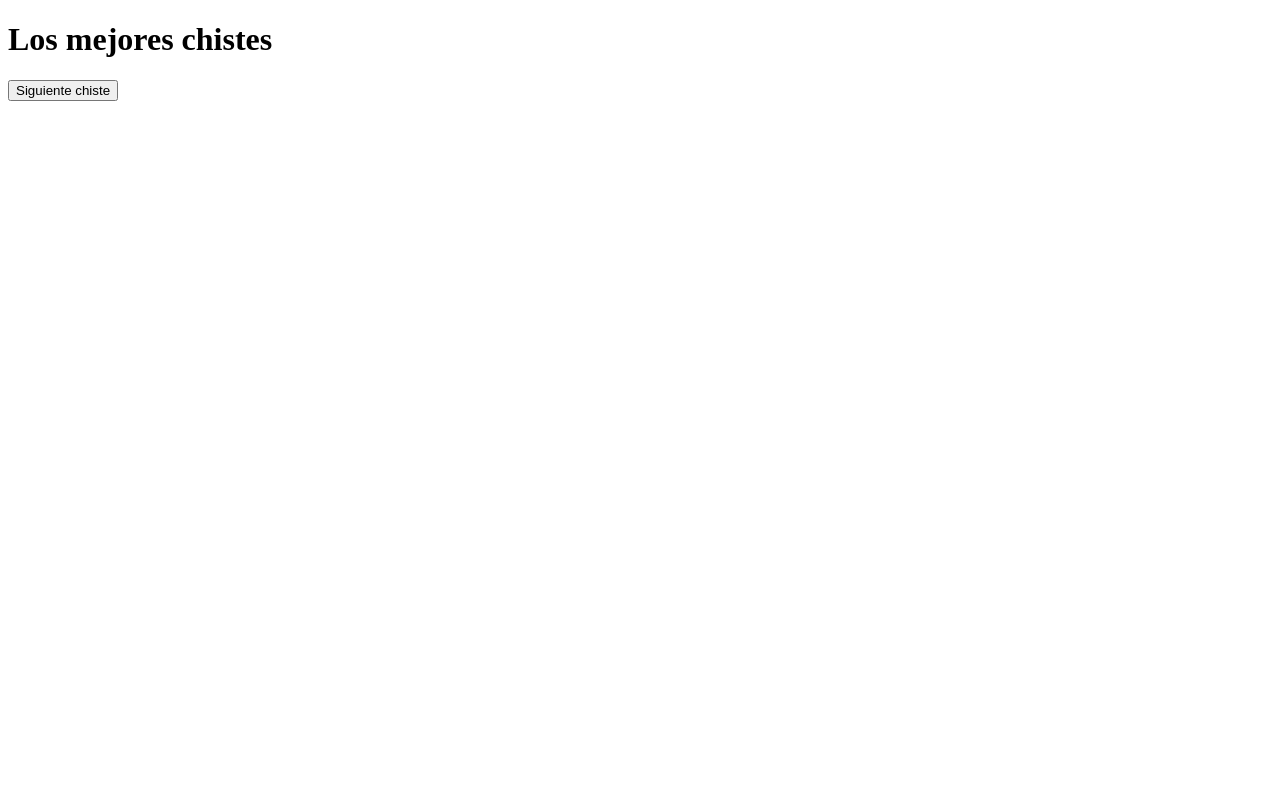
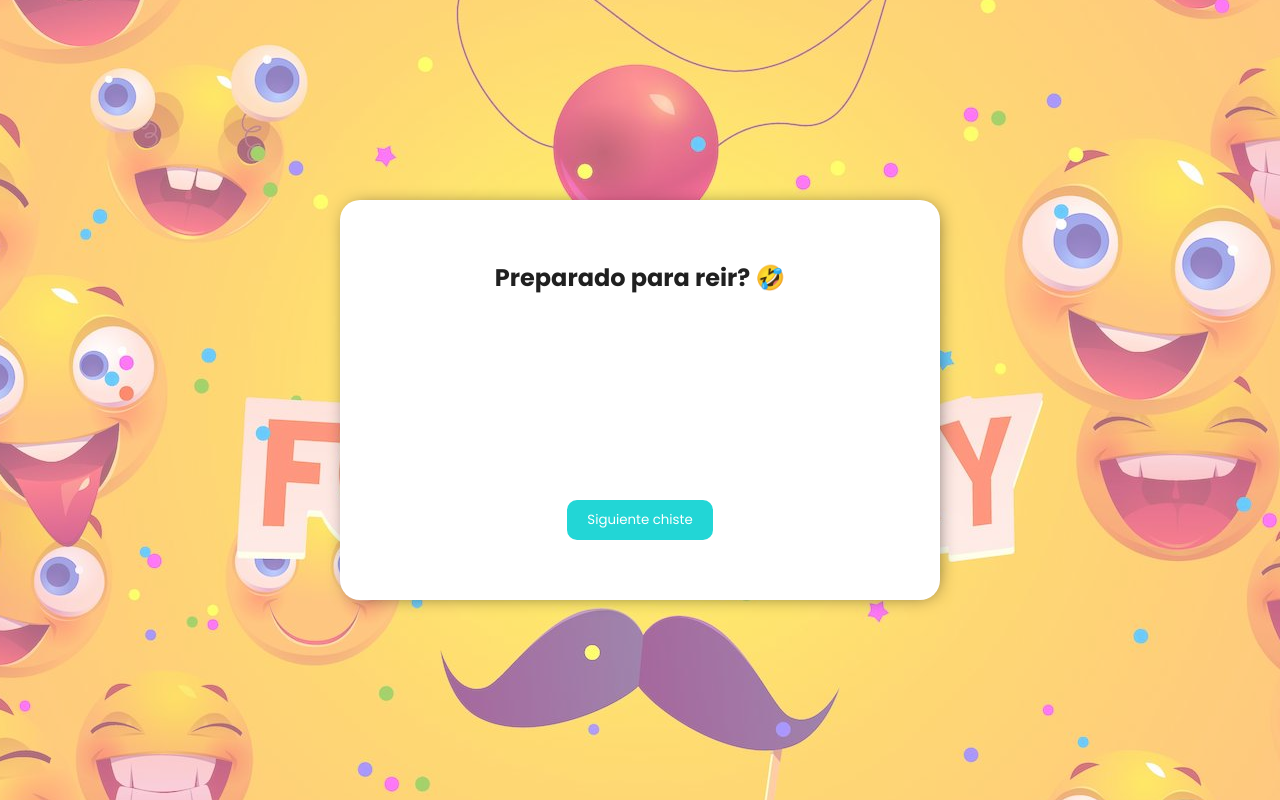
Before and after one commit to DaniloEspinosa/S4.-API, a website built with webpack: page public/index.html in a window 1280 px wide. Built offline with nearby package versions, Linux system fonts and the light colour scheme; no server answers.

Commit message:
ejercicio 2 nivel 1

```diff
--- a/public/index.html
+++ b/public/index.html
@@ -1,17 +1,30 @@
 <!DOCTYPE html>
 <html lang="en">
+
 <head>
     <meta charset="UTF-8">
     <meta name="viewport" content="width=device-width, initial-scale=1.0">
     <title>Api chistes Typescript</title>
+    <link rel="stylesheet" href="style.css">
 
 </head>
+
 <body>
-    <h1>Los mejores chistes</h1>
-    <p id="chiste">Aqui va el chiste...</p>
-    <button id="btn">Siguiente chiste</button>
+
+
+    <main class="container">
+        <section class="card-chiste">
+            <h1>Preparado para reir? 🤣</h1>
+            <p id="chiste">Aqui va el chiste...</p>
+            <button id="btn">Siguiente chiste</button>
+        </section>
+
+    </main>
+
+
 
 
     <script src="bundle.js"></script>
 </body>
+
 </html>
--- /dev/null
+++ b/public/style.css
@@ -0,0 +1,69 @@
+@import url("https://fonts.googleapis.com/css2?family=Inter:ital,opsz,wght@0,14..32,100..900;1,14..32,100..900&family=Poppins:ital,wght@0,400;0,600;0,700;1,400;1,600;1,700&display=swap");
+
+*,
+*::before,
+*::after {
+  margin: 0;
+  padding: 0;
+  box-sizing: border-box;
+  font-family: "Poppins", serif;
+  font-weight: 400;
+  font-style: normal;
+}
+
+body {
+  &::before {
+    content: "";
+    position: absolute;
+    z-index: -1;
+    top: 0;
+    bottom: 0;
+    left: 0;
+    right: 0;
+    background: url("/images/back-joke.jpg") center center;
+    opacity: 0.6;
+  }
+}
+
+h1 {
+  font-size: 1.5rem;
+  font-weight: bolder;
+  color: #202020;
+}
+
+p {
+  font-size: 1rem;
+  color: #202020;
+}
+
+.container {
+  display: flex;
+  justify-content: center;
+  align-items: center;
+  height: 100vh;
+}
+
+.card-chiste {
+  height: 400px;
+  width: 600px;
+  display: flex;
+  flex-direction: column;
+  justify-content: space-between;
+  align-items: center;
+  border-radius: 20px;
+  background-color: white;
+  padding: 60px;
+  text-align: center;
+  box-shadow: 2px 1px 19px -7px rgba(0, 0, 0, 0.75);
+
+  #btn {
+    padding: 10px 20px;
+    background-color: rgb(34, 214, 214);
+    color: white;
+    border: none;
+    border-radius: 10px;
+    &:hover {
+      scale: 1.1;
+    }
+  }
+}
--- a/src/main.ts
+++ b/src/main.ts
@@ -1,3 +1,4 @@
+
 async function fetchDatos() {
   try {
     const response = await fetch('https://icanhazdadjoke.com/', {
```
Also changed, not shown: public/bundle.js (+4 -37 lines), public/images/back-joke.jpg (added).
